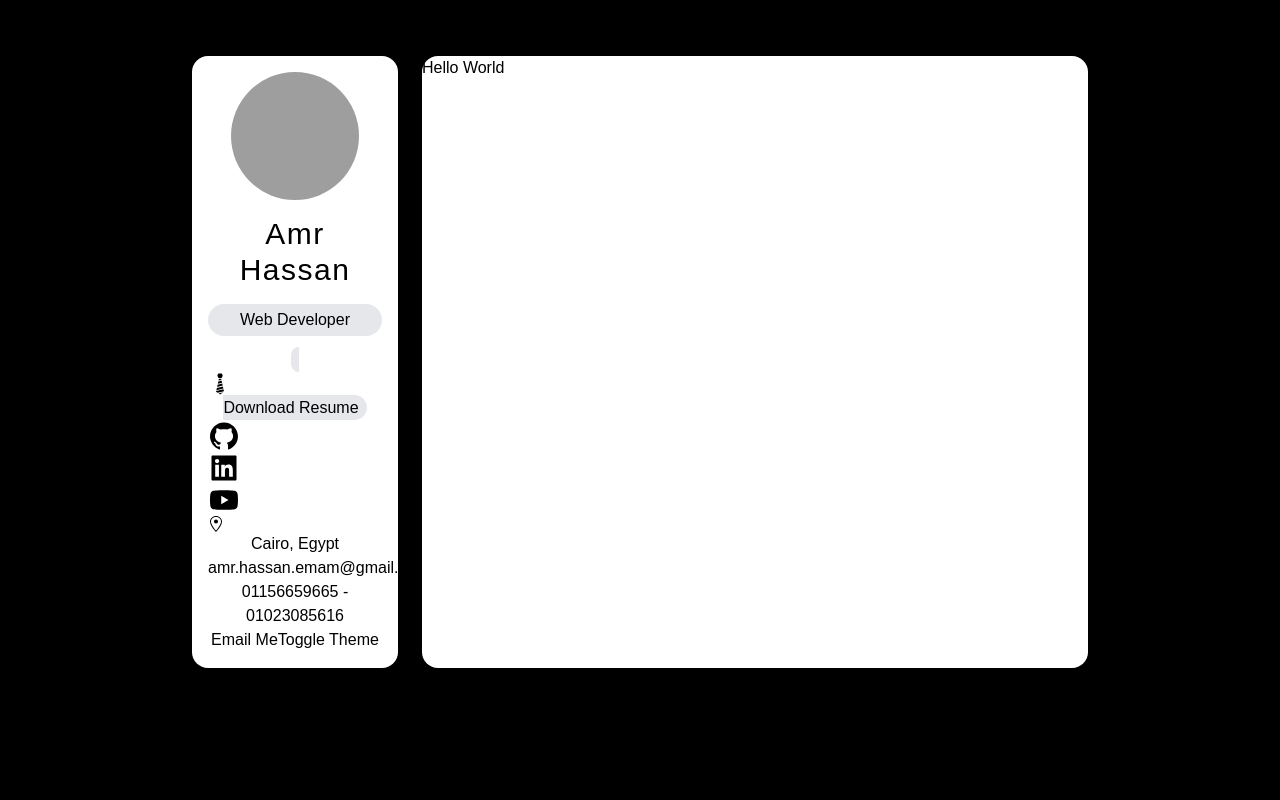
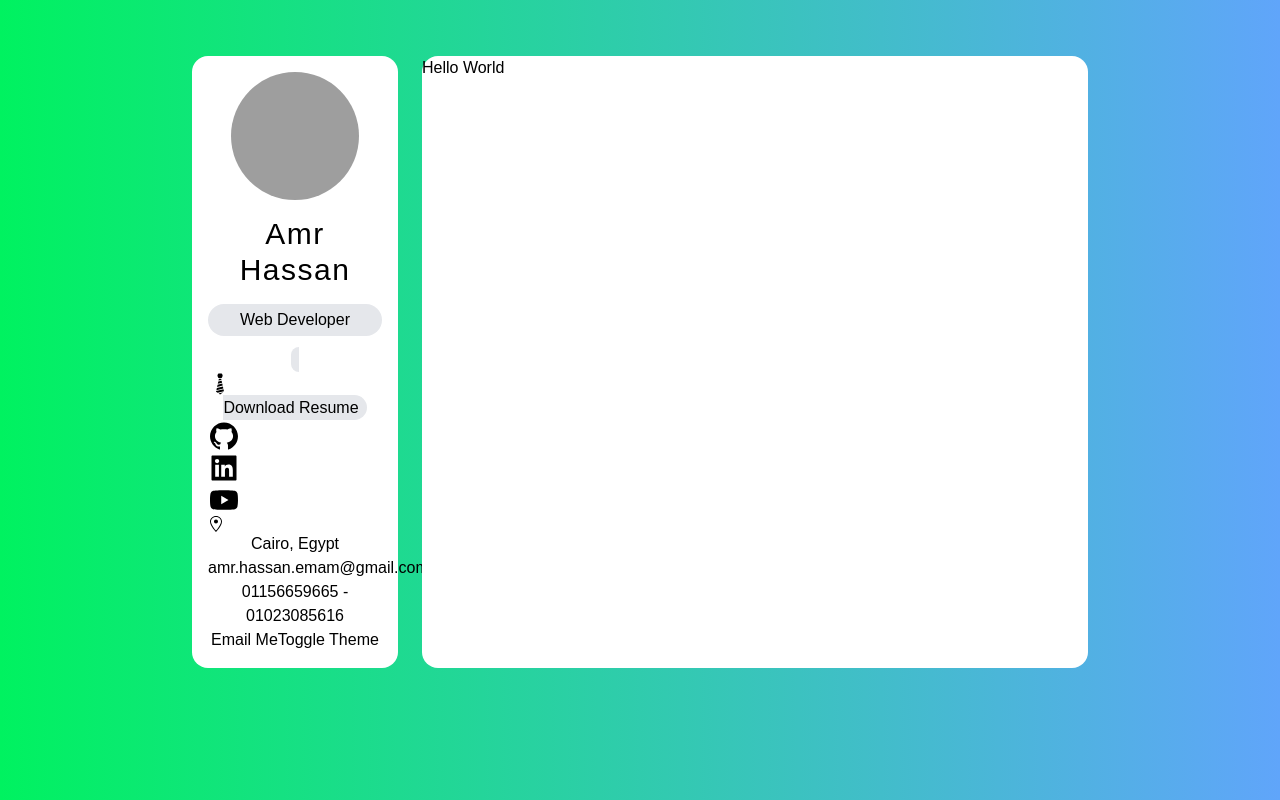
Before and after one commit to AmrHE/portfolio, a Next.js app: page / in a window 1280 px wide. Built offline with nearby package versions, Linux system fonts and the light colour scheme; grey boxes are pictures that could not be loaded.

Commit message:
add tailwind.config file

```diff
--- a/tailwind.config.js
+++ b/tailwind.config.js
@@ -4,7 +4,16 @@ module.exports = {
 		"./components/**/*.{js,ts,jsx,tsx}",
 	],
 	theme: {
-		extend: {},
+		fontFamily: {
+			kaushan: ["Kaushan Script"],
+		},
+		extend: {
+			colors: {
+				green: {
+					DEFAULT: "#00f260",
+				},
+			},
+		},
 	},
 	plugins: [],
 };
```
